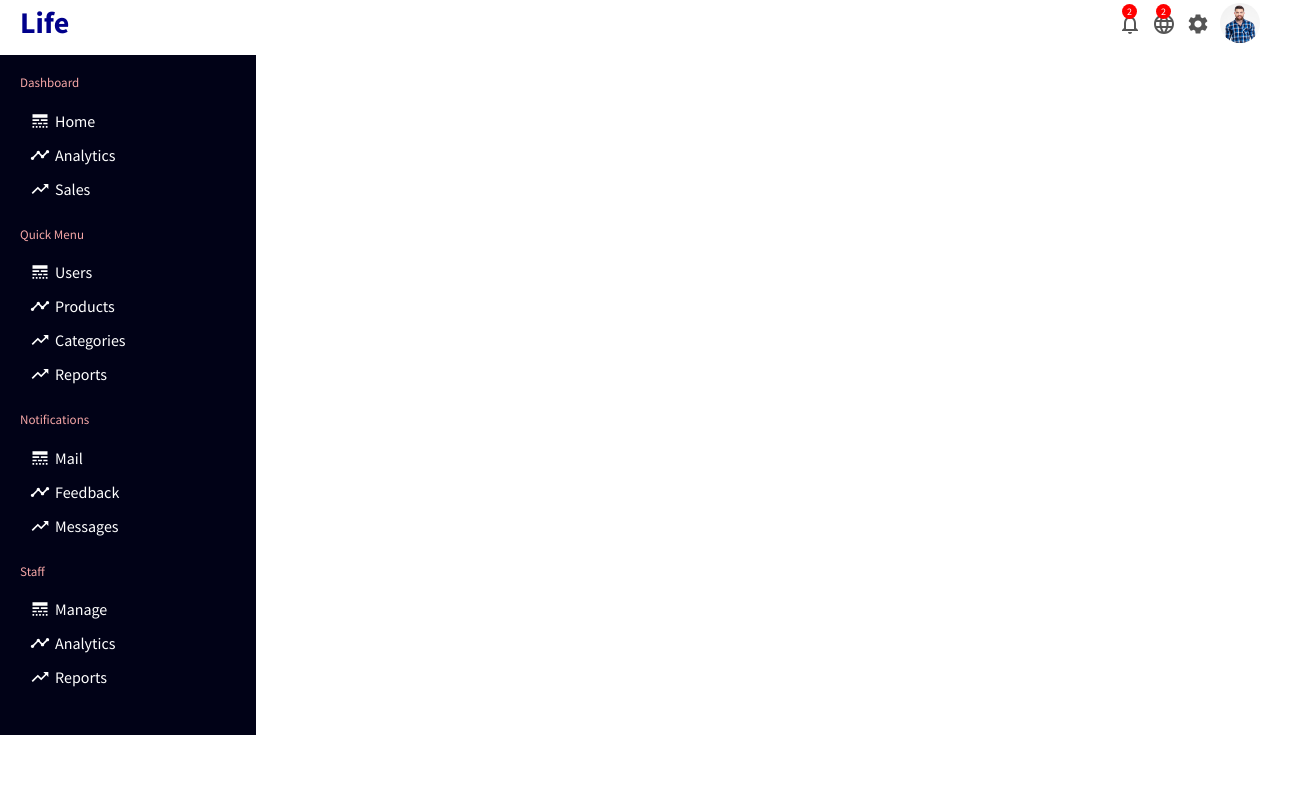
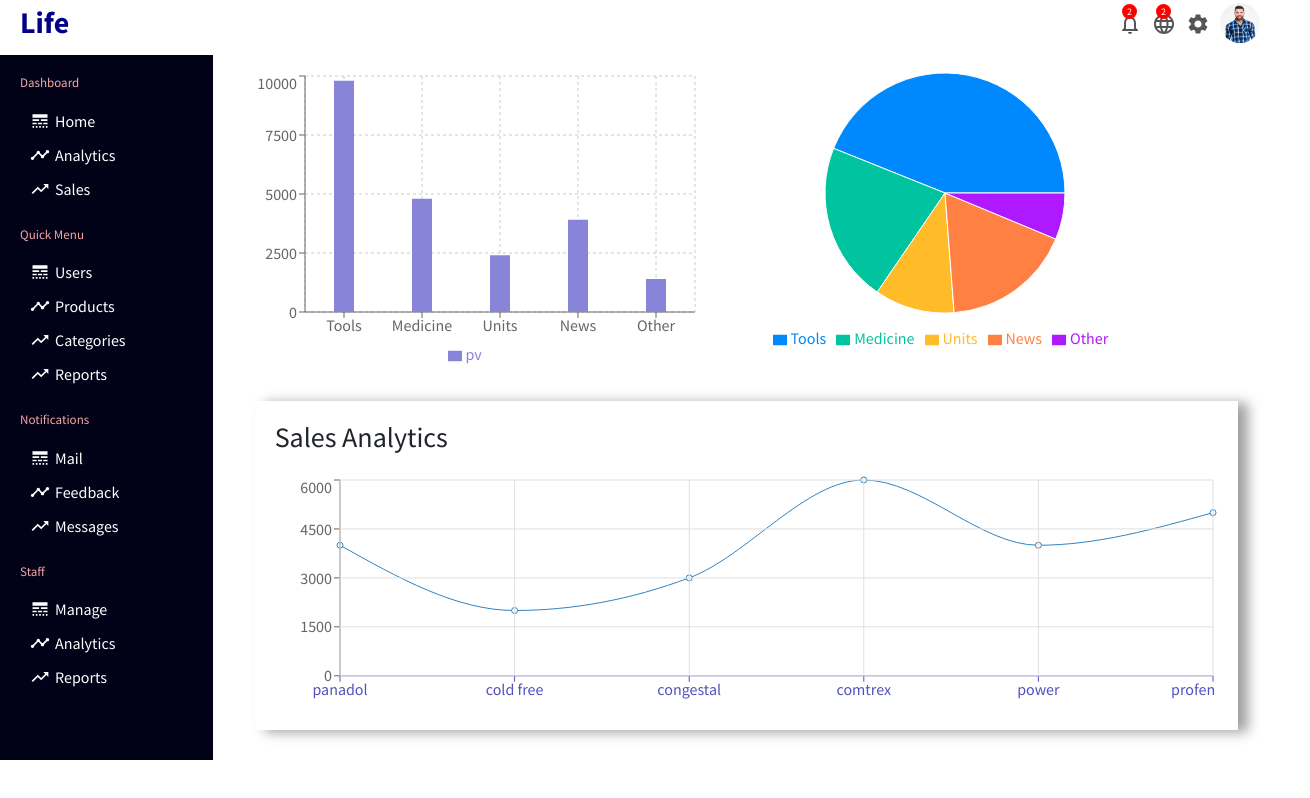
Before and after one commit to Ahmed5510-Mac/LifeProjectDashboord, a React (Create React App) app: page /reports in a window 1280 px wide. Shown: the whole page, 1310 px wide, since content can reach past the window. Built offline with nearby package versions, Linux system fonts and the light colour scheme; a web font is replaced by a local one.

Commit message:
add reports page

```diff
--- a/src/App.js
+++ b/src/App.js
@@ -7,6 +7,7 @@ import UserList from './pages/UserList/UserList';
 import ProductList from './pages/ProductList/ProductList';
 import Product from './pages/Product/Product';
 import UserAdd from './pages/UserAdd/UserAdd';
+import Reports from './pages/Reports/Reports';
 
 const App = () => {
   return (
@@ -21,6 +22,7 @@ const App = () => {
             <Route path='/products' element={<ProductList />} />
             <Route path='/users/add' element={<UserAdd/>} />
             <Route path='/products/:productId' element={<Product />} />
+            <Route path='/reports' element={<Reports />} />
             <Route path='*' />
           </Routes>
         </div>
--- /dev/null
+++ b/src/components/LinearChart/LinearChart.jsx
@@ -0,0 +1,48 @@
+import React from "react";
+import {
+  BarChart,
+  Bar,
+  XAxis,
+  YAxis,
+  CartesianGrid,
+  Tooltip,
+  Legend
+} from "recharts";
+
+
+
+
+const CustomTooltip = ({ active, payload, label }) => {
+  if (active && payload && payload.length) {
+    return (
+      <div className="custom-tooltip">
+        <p className="label">{`${label} : ${payload[0].value}`}</p>
+      </div>
+    );
+  }
+
+  return null;
+};
+
+export default function Linear({data}) {
+  return (
+    <BarChart
+      width={500}
+      height={300}
+      data={data}
+      margin={{
+        top: 5,
+        right: 30,
+        left: 20,
+        bottom: 5
+      }}
+    >
+      <CartesianGrid strokeDasharray="3 3" />
+      <XAxis dataKey="name" />
+      <YAxis />
+      <Tooltip content={<CustomTooltip />} />
+      <Legend />
+      <Bar dataKey="pv" barSize={20} fill="#8884d8" />
+    </BarChart>
+  );
+}
--- /dev/null
+++ b/src/components/PieChart/PieChart.jsx
@@ -0,0 +1,34 @@
+import React from "react";
+import { PieChart, Pie, Cell, Tooltip, Legend } from 'recharts';
+
+export default function PieRechart({data}){
+
+    const COLORS = ['#0088FE', '#00C49F', '#FFBB28', '#FF8042', '#AF19FF'];
+
+
+    const CustomTooltip = ({ active, payload, label }) => {
+        if (active) {
+            return (
+                <div className="custom-tooltip" style={{ backgroundColor: '#ffff', padding: '5px', border: '1px solid #cccc' }}>
+                    <label>{`${payload[0].name} : ${payload[0].value}%`}</label>
+                </div>
+            );
+        }
+
+        return null;
+    };
+
+
+        return (
+            <PieChart width={730} height={300}>
+                <Pie data={data} color="#000000" dataKey="value" nameKey="name" cx="50%" cy="50%" outerRadius={120} fill="#8884d8" >
+                    {
+                        data.map((entry, index) => <Cell key={`cell-${index}`} fill={COLORS[index % COLORS.length]} />)
+                    }
+                </Pie>
+                <Tooltip content={<CustomTooltip />} />
+                <Legend />
+            </PieChart>
+        )
+
+}
--- a/src/components/Sidebar/Sidebar.jsx
+++ b/src/components/Sidebar/Sidebar.jsx
@@ -41,9 +41,9 @@ const Sidebar = () => {
                         <li className={style.sidebarListItem}>
                             <TrendingUpIcon className={style.sidebarIcon} />Categories
                         </li>
-                        <li className={style.sidebarListItem}>
-                            <TrendingUpIcon className={style.sidebarIcon} />Reports
-                        </li>
+                        <NavLink to ="/reports" className={style.sidebarListItem}>
+                           <TrendingUpIcon className={style.sidebarIcon} />Reports
+                        </NavLink>
                     </ul>
                 </div>
                 <div className={style.sidebarMenu}>
--- /dev/null
+++ b/src/data.js
@@ -0,0 +1,39 @@
+export const data = [
+  {
+    name: "Tools",
+    uv: 2000,
+    pv: 9800,
+    amt: 2290,
+    "value": 98
+  },
+  {
+    name: "Medicine",
+        uv: 1890,
+    pv: 4800,
+    amt: 2181,
+    "value":48
+
+  },
+  {
+    name: "Units",
+        uv: 4000,
+    pv: 2400,
+    amt: 2400,
+    "value": 24
+  },
+  {
+    name: "News",
+    uv: 2780,
+    pv: 3908,
+    amt: 2000,
+    "value": 39.08
+  },
+  {
+    name: "Other",
+    uv: 3000,
+    pv: 1398,
+    amt: 2210,
+    "value": 13.98
+  },
+
+];
--- /dev/null
+++ b/src/pages/Reports/Reports.jsx
@@ -0,0 +1,34 @@
+import LinearChart from '../../components/LinearChart/LinearChart'
+import PieChart from '../../components/PieChart/PieChart'
+import Chart from '../../components/Chart/Chart'
+import { productsData } from '../../dummyData'
+import { data } from '../../data'
+
+const Reports = () => {
+  return (
+    <>
+      <div className="container-fluid ">
+        <div className="row ">
+          <div className="col-4 mt-3">
+            <LinearChart data={data}/>
+          </div>
+          <div className="col-1 ">
+            <PieChart data={data} />
+          </div>
+        </div>
+        <div className="row">
+          <div style={{ width: '100%' }}>
+            <Chart
+              data={productsData}
+              title="Sales Analytics"
+              grid
+              dataKey="Sales"
+            />
+          </div>
+        </div>
+      </div>
+    </>
+  )
+}
+
+export default Reports
```
Also changed, not shown: 1 other file (tests, documents, lock files or other folders).
